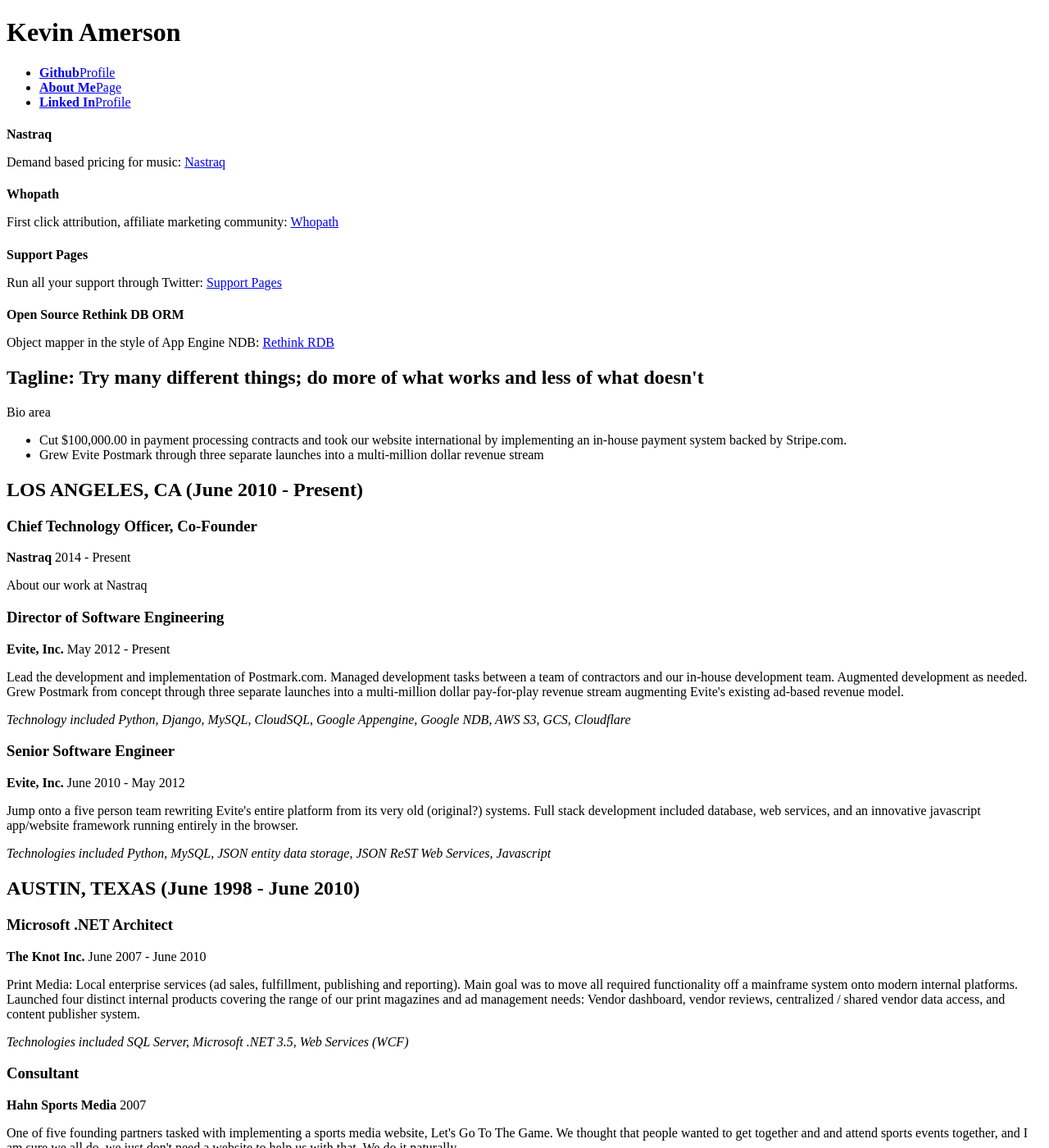
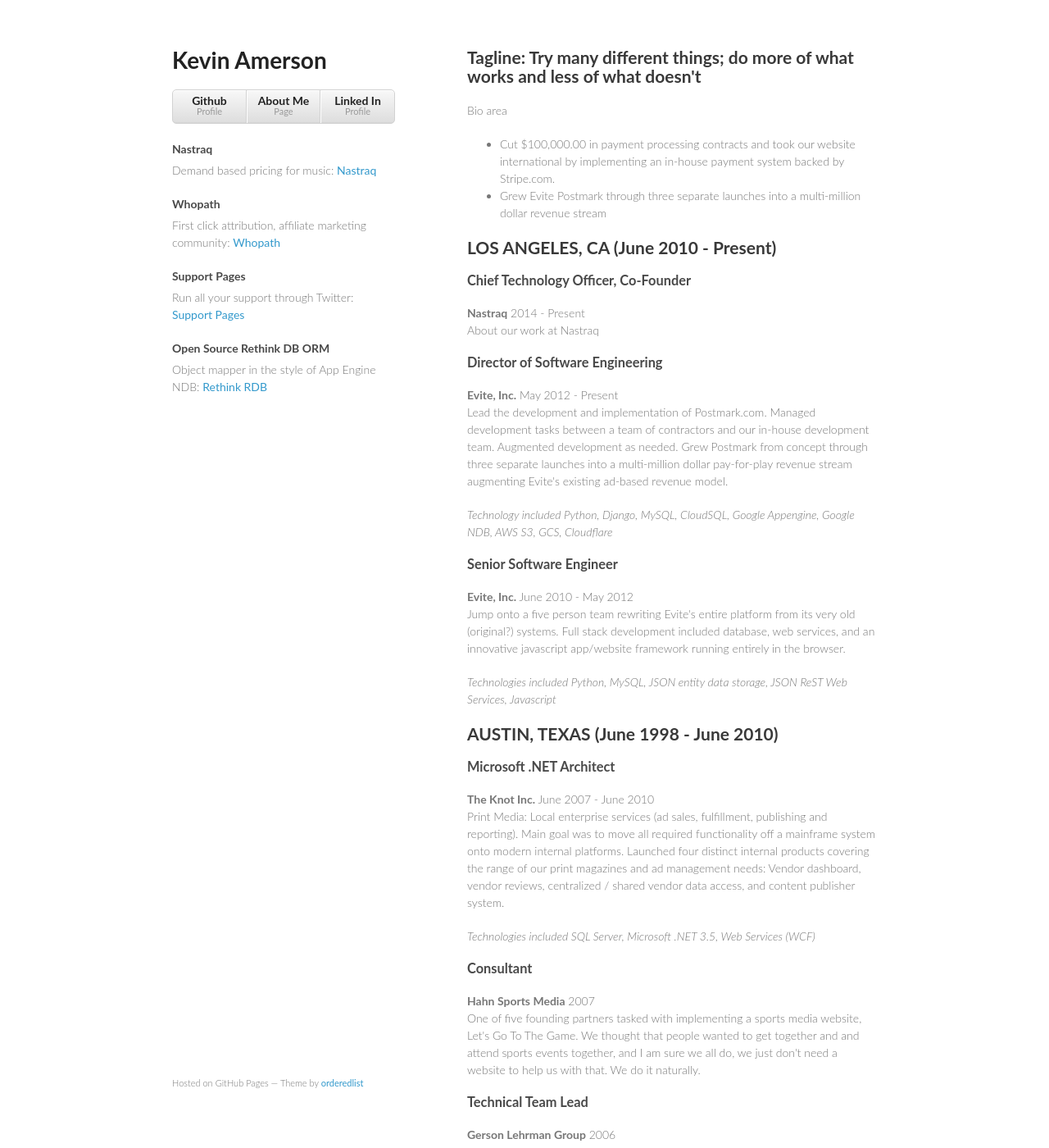
Before and after one commit to rayleyva/caoimhghin.github.io, a Jekyll site: the page built from index.html, in a window 1280 px wide and 1400 px high. Shown: the whole window at 82% size. Built offline with Jekyll 4.4.1, drawn with Linux system fonts in a browser that asks for light colours.

Commit message:
modifying index fix styles ref

```diff
--- a/index.html
+++ b/index.html
@@ -9,7 +9,7 @@
 
     <style>
         {% include pygment_trac.css %}
-        {% include style.css %}
+        {% include styles.css %}
     </style>
 
     <meta name="viewport" content="width=device-width, initial-scale=1, user-scalable=no">
```
Also changed, not shown: 1 other file.
